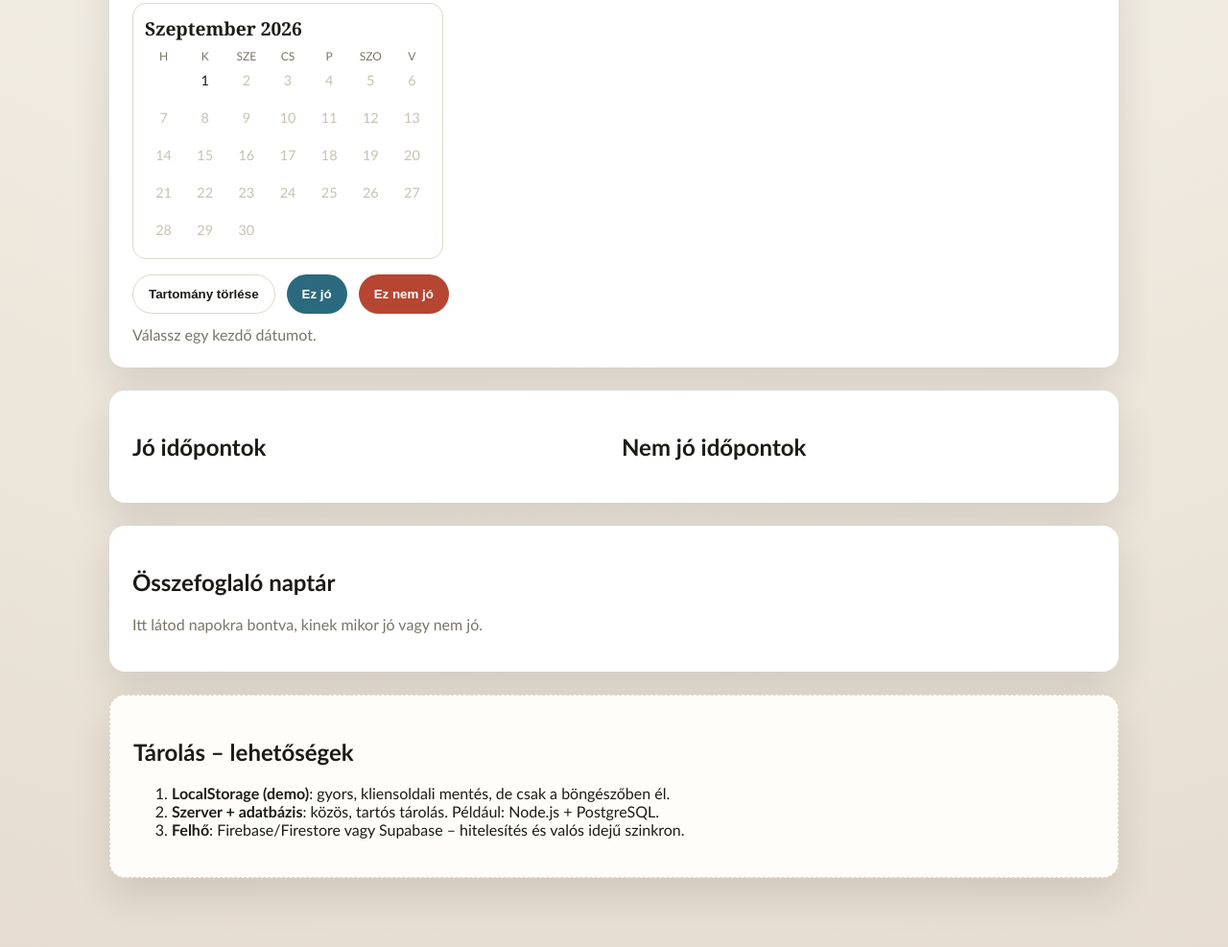
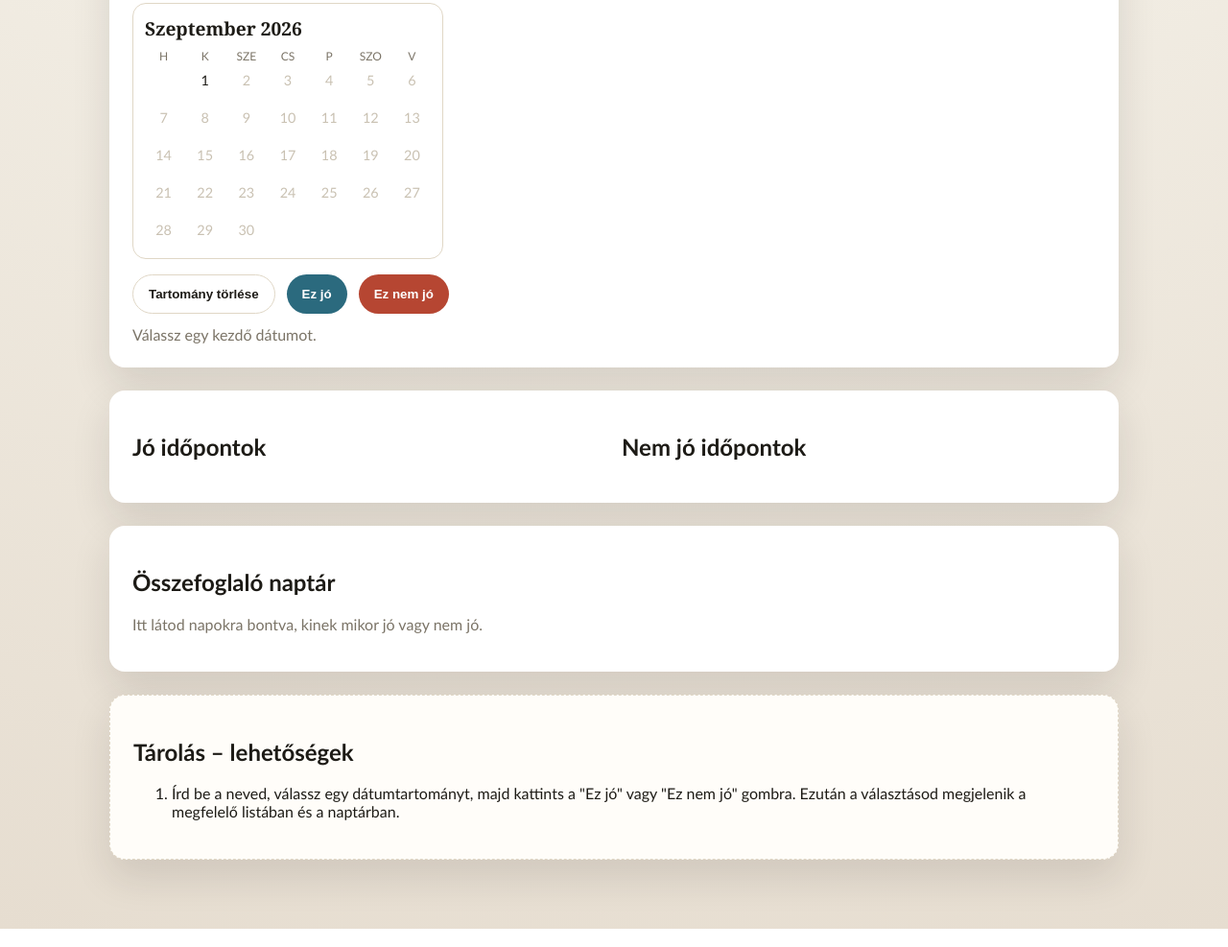
Before and after one commit to srobit-1997/osztaly-2026, a plain HTML site: page index.html in a window 1280 px wide. Shown: the part 983-1970 px from the top of the page at 96% size. Drawn offline with Linux system fonts and the light colour scheme; no server answers.

Commit message:
Add files via upload

```diff
--- a/app.js
+++ b/app.js
@@ -32,6 +32,10 @@ const statusEl = document.getElementById("status");
 const goodList = document.getElementById("goodList");
 const badList = document.getElementById("badList");
 const summaryCalendarEl = document.getElementById("summaryCalendar");
+
+if (!saveGoodBtn || !saveBadBtn || !clearBtn) {
+  console.error("Hiányzó gombok: ellenőrizd, hogy a friss index.html van-e feltöltve.");
+}
 
 const rangeStart = new Date("2026-03-01T00:00:00");
 const rangeEnd = new Date("2026-09-01T00:00:00");
--- a/index.html
+++ b/index.html
@@ -50,9 +50,10 @@
       <section class="panel info">
         <h2>Tárolás – lehetőségek</h2>
         <ol>
-          <li><strong>LocalStorage (demo)</strong>: gyors, kliensoldali mentés, de csak a böngészőben él.</li>
-          <li><strong>Szerver + adatbázis</strong>: közös, tartós tárolás. Például: Node.js + PostgreSQL.</li>
-          <li><strong>Felhő</strong>: Firebase/Firestore vagy Supabase – hitelesítés és valós idejű szinkron.</li>
+          <li>
+            Írd be a neved, válassz egy dátumtartományt, majd kattints a "Ez jó" vagy "Ez nem jó" gombra. Ezután a
+            választásod megjelenik a megfelelő listában és a naptárban.
+          </li>
         </ol>
       </section>
     </main>
```
